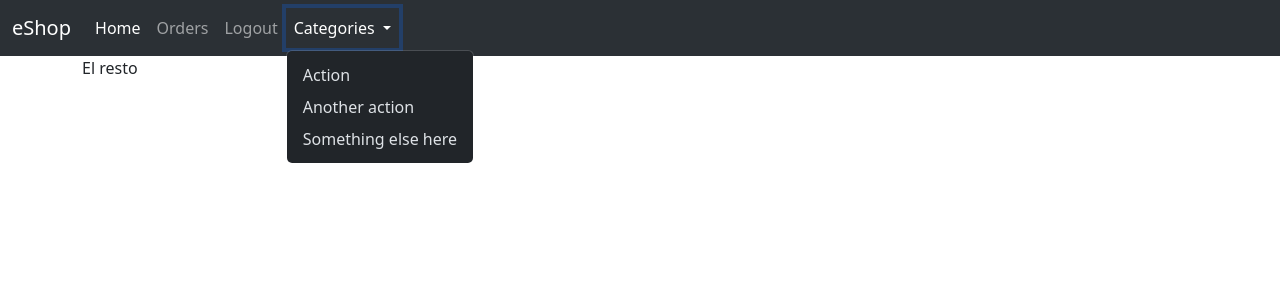
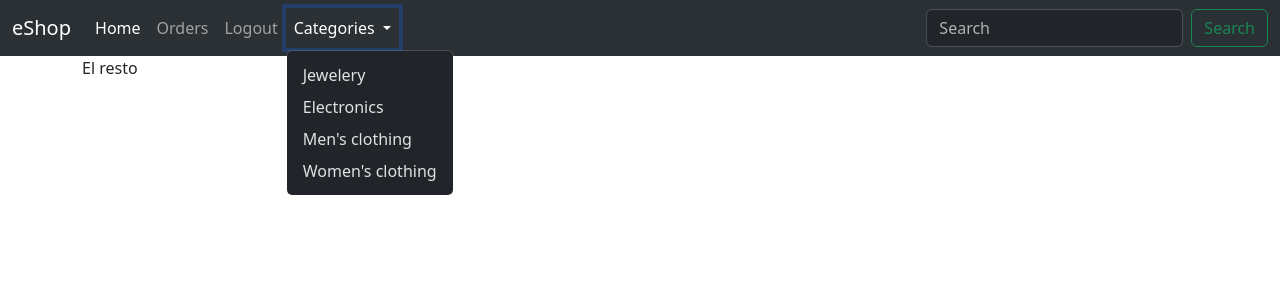
Before and after one commit to adelahera/virtual-shop, a Django app: page /shop/ in a window 1280 px wide, after a click on "Categories". Shown: the top 300 px of the page. Run offline with Django 4.2, Linux system fonts and the light colour scheme.

Commit message:
Añadidas la barra de busquedas y el dropdown menu

```diff
--- a/e-commerce/shop/urls.py
+++ b/e-commerce/shop/urls.py
@@ -3,6 +3,8 @@ from . import views
 
 urlpatterns = [
     path('', views.index, name='index'),
+    path('buscar', views.buscar, name='buscar'),
+    path('busq/<str:busqueda>', views.busq_cat, name='busq_cat'),
     path('consulta1/', views.consulta_1, name='consulta_1'),
     path('consulta2/', views.consulta_2, name='consulta_2'),
     path('consulta3/', views.consulta_3, name='consulta_3'),
--- a/e-commerce/shop/views.py
+++ b/e-commerce/shop/views.py
@@ -5,6 +5,18 @@ from pymongo import MongoClient
 
 def index(request):
     return render(request, "shop/index.html")
+
+def buscar(request):
+    context={
+        'busqueda': request.GET.get('busqueda', 'No items found')
+    }
+    return render(request, "shop/busqueda.html", context)
+
+def busq_cat(request, busqueda):
+    context={
+        'busqueda': busqueda
+    }
+    return render(request, "shop/busqueda.html", context)
 
 def consulta_1(request):
     consulta = consultas.electronics_between_100_and_200()
--- a/e-commerce/templates/base.html
+++ b/e-commerce/templates/base.html
@@ -5,20 +5,20 @@
     <meta name="viewport" content="width=device-width, initial-scale=1.0">
     <link href="https://cdn.jsdelivr.net/npm/bootstrap@5.3.2/dist/css/bootstrap.min.css" rel="stylesheet" integrity="sha384-T3c6CoIi6uLrA9TneNEoa7RxnatzjcDSCmG1MXxSR1GAsXEV/Dwwykc2MPK8M2HN" crossorigin="anonymous">
     <script src="https://cdn.jsdelivr.net/npm/bootstrap@5.3.2/dist/js/bootstrap.bundle.min.js" integrity="sha384-C6RzsynM9kWDrMNeT87bh95OGNyZPhcTNXj1NW7RuBCsyN/o0jlpcV8Qyq46cDfL" crossorigin="anonymous"></script>
-    <title>Document</title>
+    <title>eShop</title>
 </head>
 <body>
+  <nav class="navbar navbar-expand-lg bg-body-tertiary d-flex justify-content-around" data-bs-theme="dark">
 
-  <nav class="navbar navbar-expand-lg bg-body-tertiary" data-bs-theme="dark">
     <div class="container-fluid">
-      <a class="navbar-brand" href="#">eShop</a>
+      <a class="navbar-brand" href="{% url 'index' %}">eShop</a>
       <button class="navbar-toggler" type="button" data-bs-toggle="collapse" data-bs-target="#navbarNavDropdown" aria-controls="navbarNavDropdown" aria-expanded="false" aria-label="Toggle navigation">
         <span class="navbar-toggler-icon"></span>
       </button>
       <div class="collapse navbar-collapse" id="navbarNavDropdown">
         <ul class="navbar-nav">
           <li class="nav-item">
-            <a class="nav-link active" aria-current="page" href="#">Home</a>
+            <a class="nav-link active" aria-current="page" href="{% url 'index' %}">Home</a>
           </li>
           <li class="nav-item">
             <a class="nav-link" href="#">Orders</a>
@@ -31,16 +31,21 @@
               Categories
             </a>
             <ul class="dropdown-menu">
-              <li><a class="dropdown-item" href="#">Action</a></li>
-              <li><a class="dropdown-item" href="#">Another action</a></li>
-              <li><a class="dropdown-item" href="#">Something else here</a></li>
+              <li><a class="dropdown-item" href="{% url 'busq_cat' 'jewelery' %}">Jewelery</a></li>
+              <li><a class="dropdown-item" href="{% url 'busq_cat' 'electronics' %}">Electronics</a></li>
+              <li><a class="dropdown-item" href="{% url 'busq_cat' 'mensclothing' %}">Men's clothing</a></li>
+              <li><a class="dropdown-item" href="{% url 'busq_cat' 'womensclothing' %}">Women's clothing</a></li>
             </ul>
           </li>
         </ul>
       </div>
+      <form class="d-flex" role="search"
+        action = "{% url 'buscar' %}" method="get">
+        <input class="form-control me-2" type="search" placeholder="Search" aria-label="Search">
+        <button class="btn btn-outline-success" type="submit">Search</button>
+      </form>
     </div>
   </nav>
-
     <div class="container">
 
         {% block content %}
```
Also changed, not shown: e-commerce/templates/shop/busqueda.html (added, +11 -0 lines).
